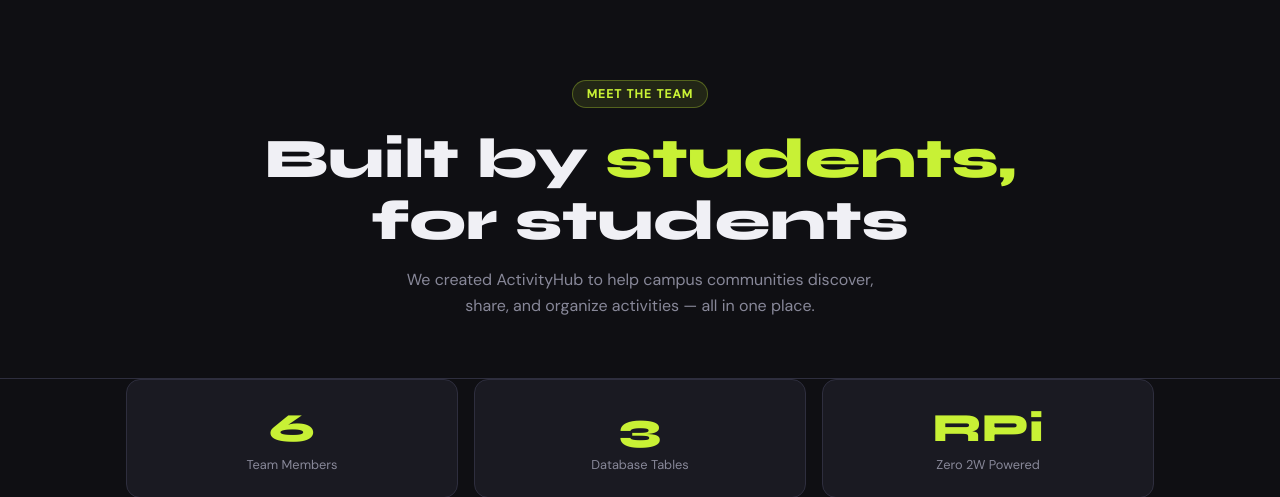
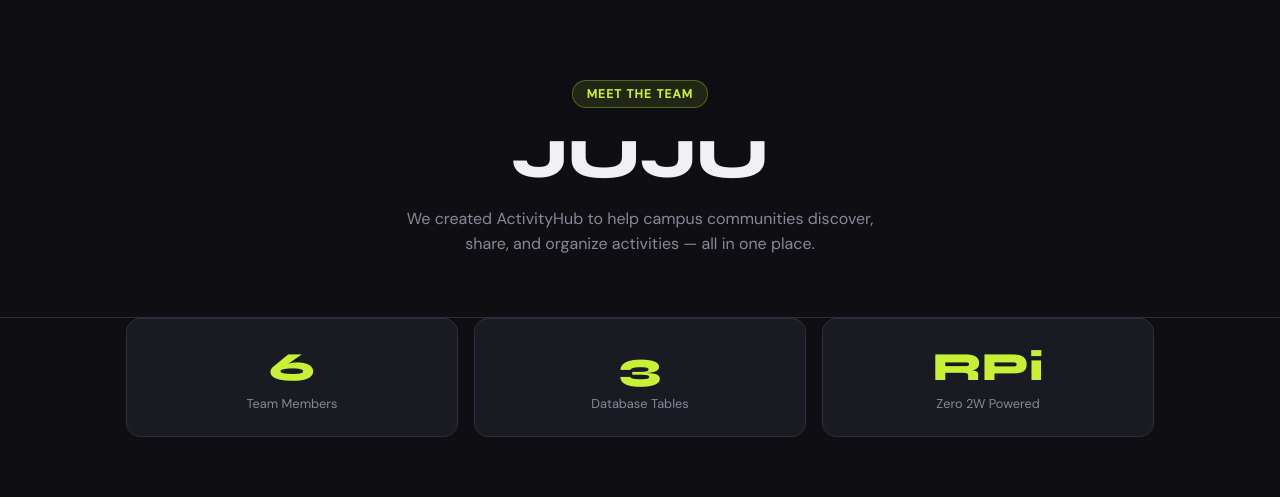
Before and after one commit to dennisrafaels/repo, a PHP site: page /team.php in a window 1280 px wide. Shown: the part 70-567 px from the top of the page. Run offline with PHP 8.4, Linux system fonts and the light colour scheme.

Commit message:
Update team.php

```diff
--- a/team.php
+++ b/team.php
@@ -90,7 +90,7 @@ $members = [
 
 <section class="hero">
   <div class="hero-tag">Meet the Team</div>
-  <h1>Built by <em>students,</em><br>for students</h1>
+  <h1>JUJU</h1>
   <p>We created ActivityHub to help campus communities discover, share, and organize activities — all in one place.</p>
 </section>
 
```
